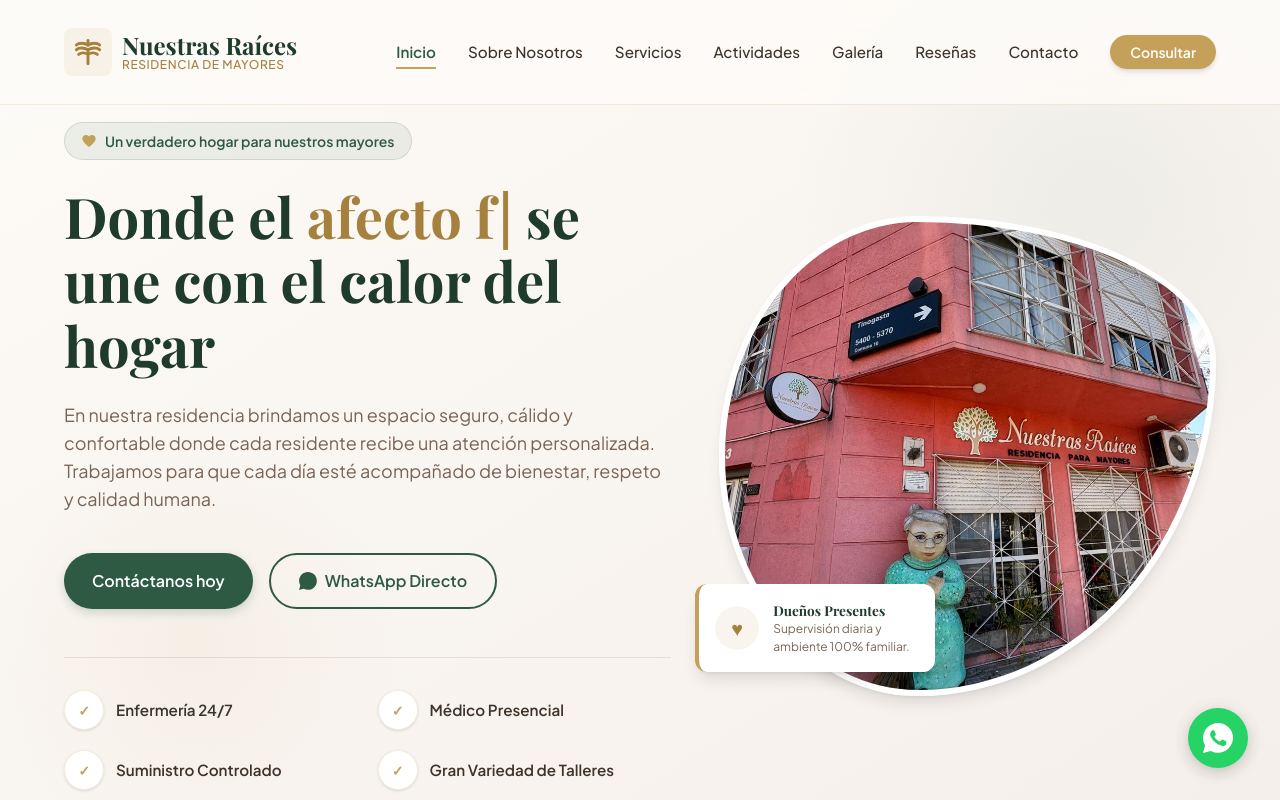
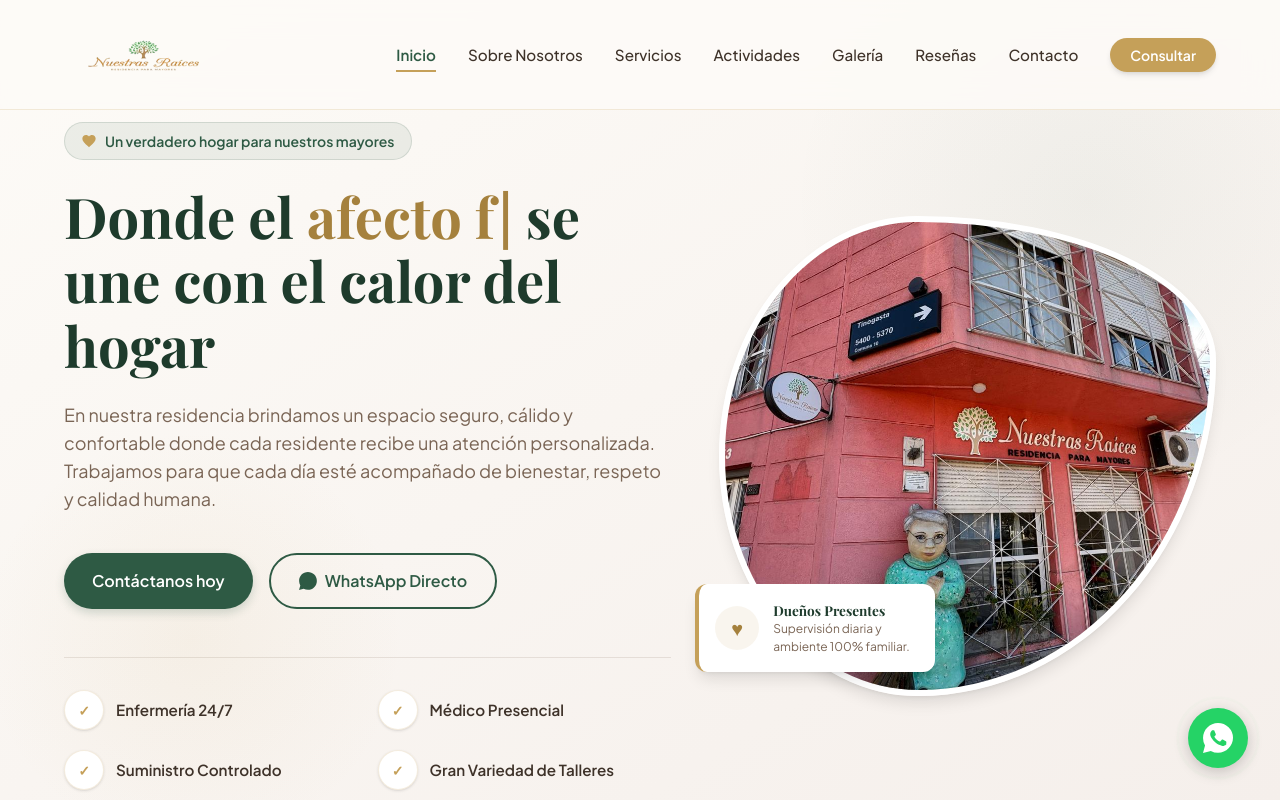
Before and after one commit to JCM200309/NuestrasRaices-PaginaWeb, a React (Vite) app: page / in a window 1280 px wide. Shown: the top 800 px of the page. Built offline with nearby package versions, Linux system fonts and the light colour scheme; a web font is replaced by a local one.

Commit message:
arreglo logo

```diff
--- a/src/components/BrandLogo.jsx
+++ /dev/null
@@ -1,31 +0,0 @@
-export default function BrandLogo({ scrolled, inverted = false, className = "" }) {
-  const iconBgClass = inverted ? "bg-white/20 text-white" : "bg-gold/10 text-gold-dark";
-  const titleClass = inverted ? "text-white" : "text-green-dark";
-  const subtitleClass = inverted ? "text-gold-light" : "text-gold-dark";
-
-  return (
-    <div className={`flex items-center gap-2.5 transition-all duration-300 ${className}`}>
-      <div className={`flex items-center justify-center rounded-lg ${iconBgClass} ${scrolled ? "w-10 h-10" : "w-12 h-12"}`}>
-        <svg xmlns="http://www.w3.org/2000/svg" width={scrolled ? "24" : "28"} height={scrolled ? "24" : "28"} viewBox="0 0 24 24" fill="none" stroke="currentColor" strokeWidth="2.5" strokeLinecap="round" strokeLinejoin="round">
-          <path d="M12 22v-8"/>
-          <path d="M12 14c-2.5-1.5-6-1.5-8 0"/>
-          <path d="M12 14c2.5-1.5 6-1.5 8 0"/>
-          <path d="M12 14v-4"/>
-          <path d="M12 10c-3-2-8-2-10 0"/>
-          <path d="M12 10c3-2 8-2 10 0"/>
-          <path d="M12 6c-3-2-8-2-10 0"/>
-          <path d="M12 6c3-2 8-2 10 0"/>
-          <path d="M12 6V2"/>
-        </svg>
-      </div>
-      <div className="flex flex-col">
-        <span className={`font-heading font-bold leading-tight transition-all duration-300 ${titleClass} ${scrolled ? "text-[1.3rem]" : "text-[1.5rem]"}`}>
-          Nuestras Raíces
-        </span>
-        <span className={`font-medium uppercase tracking-wider -mt-1 transition-all duration-300 ${subtitleClass} ${scrolled ? "text-[0.65rem]" : "text-[0.75rem]"}`}>
-          Residencia de Mayores
-        </span>
-      </div>
-    </div>
-  );
-}
--- a/src/components/Footer.jsx
+++ b/src/components/Footer.jsx
@@ -1,5 +1,3 @@
-import BrandLogo from "./BrandLogo";
-
 export default function Footer() {
   const links = [
     { href: "#inicio", label: "Inicio" },
@@ -18,7 +16,11 @@
           {/* Brand */}
           <div>
             <div className="flex items-center gap-3 mb-4">
-              <BrandLogo inverted={true} />
+              <img src="/logo.png?v=2" alt="Logo" className="h-[90px] rounded-md invert mix-blend-screen" />
+              <div className="flex flex-col">
+                <span className="font-heading font-bold text-2xl text-white">Nuestras Raíces</span>
+                <span className="text-[0.85rem] text-gold-light uppercase tracking-wider">Residencia de Mayores</span>
+              </div>
             </div>
             <p className="text-white/70 text-[0.95rem] max-w-[320px] mt-4">
               Un ambiente familiar y seguro concebido con amor y operado con la mayor seriedad médica para el bienestar de los adultos mayores.
--- a/src/components/Header.jsx
+++ b/src/components/Header.jsx
@@ -1,5 +1,4 @@
 import { useState, useEffect } from "react";
-import BrandLogo from "./BrandLogo";
 
 const navLinks = [
   { href: "#inicio", label: "Inicio" },
@@ -37,14 +36,18 @@
   return (
     <header
       className={`fixed top-0 left-0 w-full z-50 transition-all duration-300 border-b border-gold/20 ${scrolled
-          ? "h-[85px] bg-cream/95 shadow-md"
-          : "h-[105px] bg-cream/85 backdrop-blur-lg"
+          ? "h-[90px] bg-cream/95 shadow-md"
+          : "h-[110px] bg-cream/85 backdrop-blur-lg"
         }`}
     >
       <div className="max-w-[1200px] mx-auto px-6 flex items-center justify-between h-full">
         {/* Logo */}
         <a href="#inicio" className="flex items-center gap-3" aria-label="Volver al inicio">
-          <BrandLogo scrolled={scrolled} />
+          <img
+            src="/logo.png?v=2"
+            alt="Logotipo Nuestras Raíces"
+            className={`transition-all duration-300 rounded-md mix-blend-multiply ${scrolled ? "h-[70px]" : "h-[90px]"}`}
+          />
         </a>
 
         {/* Desktop Nav */}
```
Also changed, not shown: logo.png, public/logo.png.
